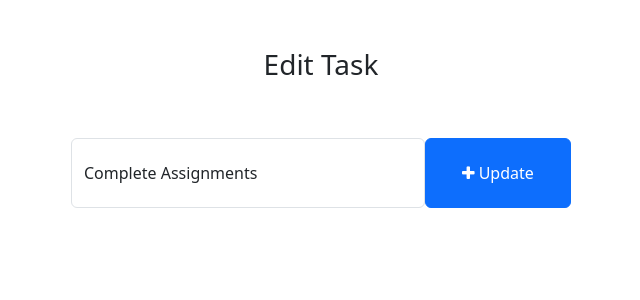
After one commit to asifahemmed09/Django_ToDo_App, a Django app: page /todo/edit_task/1/ in a window 1280 px wide. The commit adds this page. Shown: the top 300 px of the page, without its empty margins (319-959 px from the left). Run offline with Django 5.2, Linux system fonts and the light colour scheme; data comes from the database, SQL or seed files in the repository; both versions use the stored data as it was after the commit.

Commit message:
implement edit task functionality

```diff
--- /dev/null
+++ b/templates/edit_task.html
@@ -0,0 +1,53 @@
+<!doctype html>
+<html lang="en">
+  <head>
+    <meta charset="UTF-8" />
+    <meta name="viewport" content="width=device-width, initial-scale=1.0" />
+    <title>Edit Task</title>
+    <!-- Bootstrap -->
+    <link
+      href="https://cdn.jsdelivr.net/npm/bootstrap@5.3.0-alpha1/dist/css/bootstrap.min.css"
+      rel="stylesheet"
+      integrity="sha384-GLhlTQ8iRABdZLl6O3oVMWSktQOp6b7In1Zl3/Jr59b6EGGoI1aFkw7cmDA6j6gD"
+      crossorigin="anonymous"
+    />
+    <script
+      src="https://cdn.jsdelivr.net/npm/bootstrap@5.3.0-alpha1/dist/js/bootstrap.bundle.min.js"
+      integrity="sha384-w76AqPfDkMBDXo30jS1Sgez6pr3x5MlQ1ZAGC+nuZB+EYdgRZgiwxhTBTkF7CXvN"
+      crossorigin="anonymous"
+    ></script>
+    <!-- Font Awesome Icons -->
+    <link
+      rel="stylesheet"
+      href="https://cdnjs.cloudflare.com/ajax/libs/font-awesome/4.7.0/css/font-awesome.min.css"
+    />
+
+    <style>
+      .form-control {
+        padding: 1.375rem 0.75rem !important;
+      }
+    </style>
+  </head>
+  <body>
+    <div class="container">
+      <h3 class="pt-5 pb-5 text-center">Edit Task</h3>
+      <form action="{% url 'edit_task' get_task.pk %}"  method="POST" style="width: 500px; margin: auto;">
+        {% csrf_token %}
+        <div class="form-group">
+          <span style="display: flex">
+            <input
+              type="text"
+              name="task"
+              class="form-control"
+              placeholder="Add a task"
+              value="{{get_task.task}}"
+            />
+            <button type="submit" class="btn btn-primary" style="width: 200px">
+              <i class="fa fa-plus"></i> Update
+            </button>
+          </span>
+        </div>
+      </form>
+    </div>
+  </body>
+</html>
--- a/todo/urls.py
+++ b/todo/urls.py
@@ -3,7 +3,8 @@ from django.urls import path
 from . import views
 
 urlpatterns = [
-    path("addTask/", views.add_task,name="add_task"),
-    path("mark_as_done/<int:pk>/", views.mark_as_done,name="mark_as_done"),
-    path("mark_as_undone/<int:pk>/", views.mark_as_undone,name="mark_as_undone"),
+    path("addTask/", views.add_task, name="add_task"),
+    path("mark_as_done/<int:pk>/", views.mark_as_done, name="mark_as_done"),
+    path("mark_as_undone/<int:pk>/", views.mark_as_undone, name="mark_as_undone"),
+    path("edit_task/<int:pk>/", views.edit_task, name="edit_task"), # type: ignore
 ]
--- a/todo/views.py
+++ b/todo/views.py
@@ -1,5 +1,4 @@
-from django.http import HttpResponse
-from django.shortcuts import get_object_or_404, redirect
+from django.shortcuts import get_object_or_404, redirect, render
 
 from .models import Task
 
@@ -10,14 +9,28 @@ def add_task(request):
     Task.objects.create(task=task)
     return redirect("home")
 
-def mark_as_done(request,pk):
-    task = get_object_or_404(Task,pk=pk)
+
+def mark_as_done(request, pk):
+    task = get_object_or_404(Task, pk=pk)
     task.is_completed = True
     task.save()
     return redirect("home")
 
-def mark_as_undone(request,pk):
-    task = get_object_or_404(Task,pk=pk)
+
+def mark_as_undone(request, pk):
+    task = get_object_or_404(Task, pk=pk)
     task.is_completed = False
     task.save()
     return redirect("home")
+
+
+def edit_task(request, pk):
+    get_task = get_object_or_404(Task, pk=pk)
+    if request.method == "POST":
+        new_task = request.POST["task"]
+        get_task.task = new_task
+        get_task.save()
+        return redirect("home")
+    else:
+        context = {"get_task": get_task}
+        return render(request, "edit_task.html", context)
```
Also changed, not shown: templates/home.html (+11 -5 lines), db.sqlite3.
